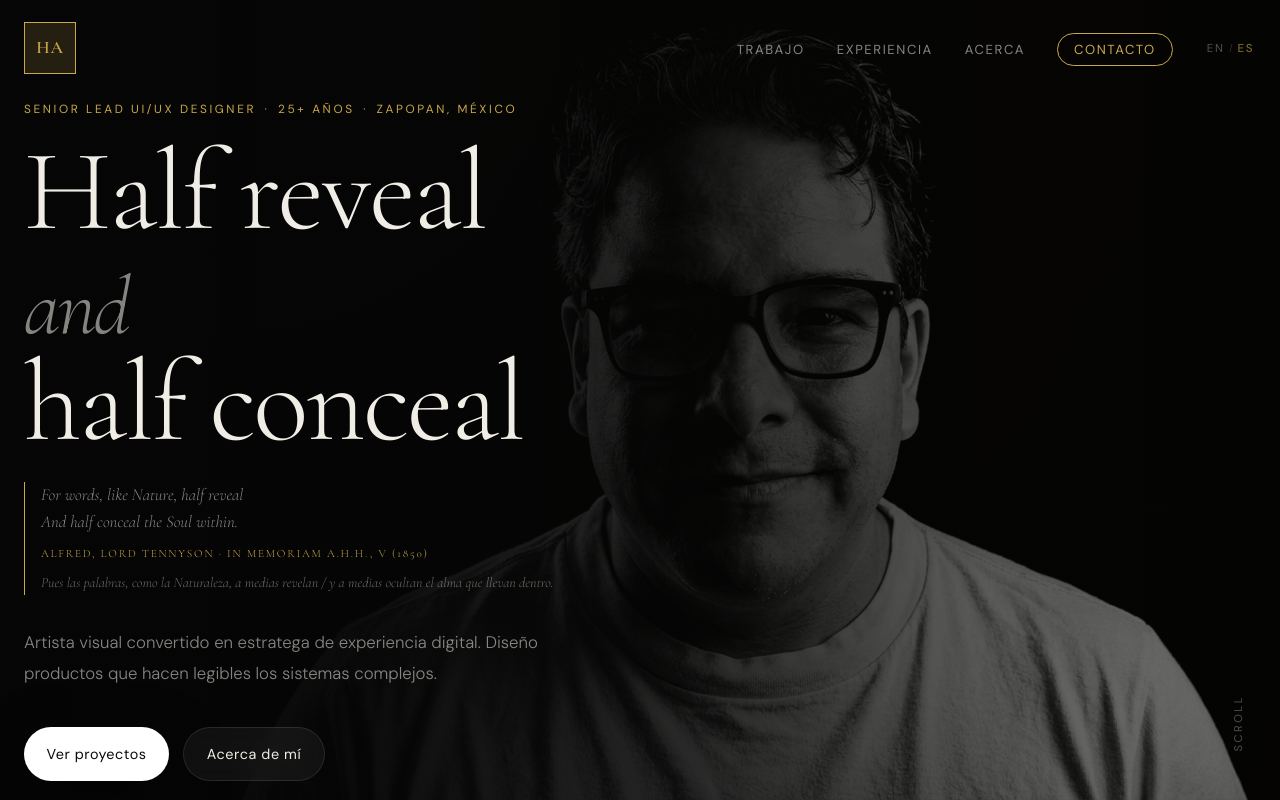
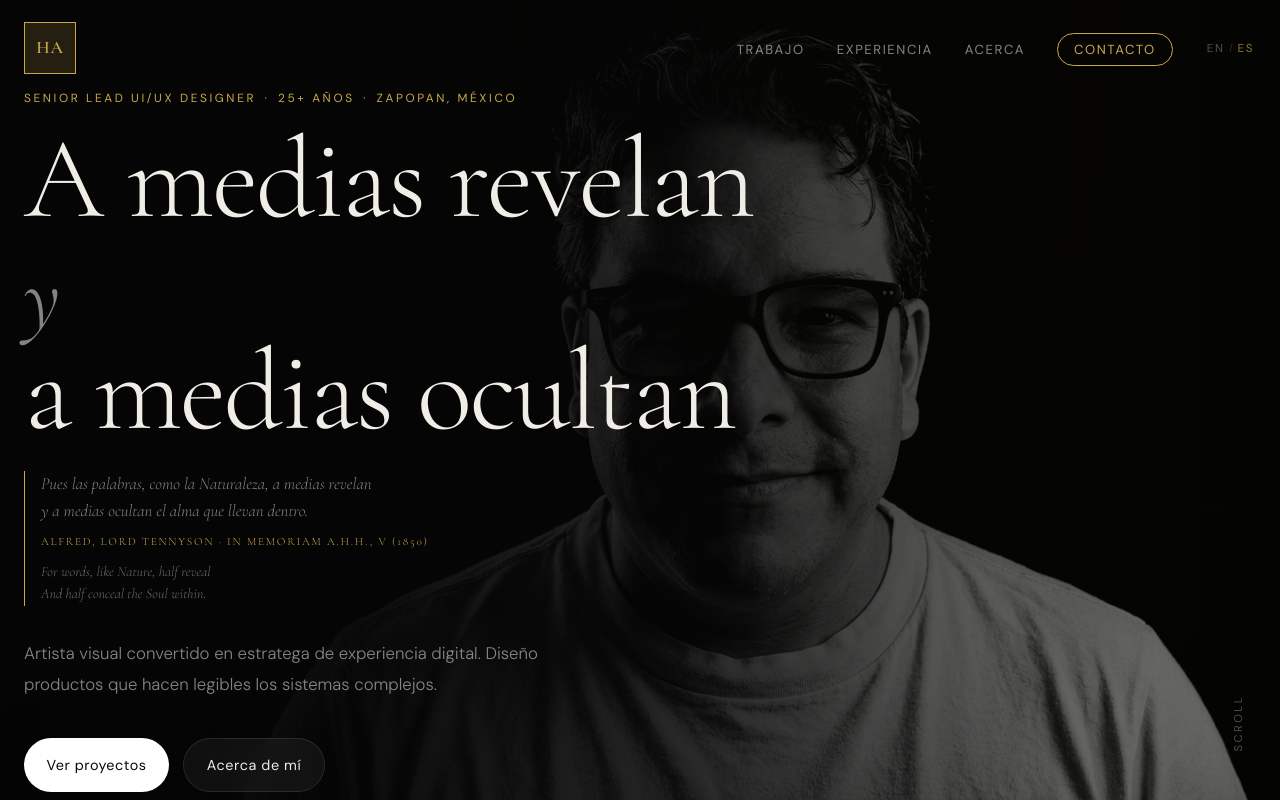
Before and after one commit to Harepper77/Harepper77.github.io, a plain HTML site: page index.html in a window 1280 px wide. Both pictures are taken after a click on the button "Switch language". Shown: the top 800 px of the page. Drawn offline with nearby package versions, Linux system fonts and the light colour scheme.

Commit message:
Hero: cita traducida al español (fragmento y cita completa), con el original en inglés debajo
Co-Authored-By: Claude Opus 5.5 <noreply@anthropic.com>

```diff
--- a/data/quotes.js
+++ b/data/quotes.js
@@ -1,36 +1,41 @@
 // Citas del hero — rotan solas cada semestre (ene–jun / jul–dic).
-// Textos verificados palabra por palabra en ediciones de dominio público.
-// "big" es el fragmento grande del hero; "lines" es la cita completa que se muestra debajo.
+// Textos en inglés verificados palabra por palabra en ediciones de dominio público.
+// "big"/"bigEs": fragmento grande del hero; "lines"/"linesEs": cita completa debajo.
 const heroQuotes = [
   {
     big: 'Half reveal<br/><em>and</em><br/>half conceal',
+    bigEs: 'A medias revelan<br/><em>y</em><br/>a medias ocultan',
     lines: ['For words, like Nature, half reveal', 'And half conceal the Soul within.'],
-    source: 'Alfred, Lord Tennyson · In Memoriam A.H.H., V (1850)',
-    es: 'Pues las palabras, como la Naturaleza, a medias revelan / y a medias ocultan el alma que llevan dentro.'
+    linesEs: ['Pues las palabras, como la Naturaleza, a medias revelan', 'y a medias ocultan el alma que llevan dentro.'],
+    source: 'Alfred, Lord Tennyson · In Memoriam A.H.H., V (1850)'
   },
   {
     big: 'Who simply tell<br/>the most <em>heart-easing</em><br/>things.',
+    bigEs: 'Quienes con sencillez<br/>cuentan lo que <em>alivia</em><br/>el corazón.',
     lines: ['And they shall be accounted poet kings', 'Who simply tell the most heart-easing things.'],
-    source: 'John Keats · Sleep and Poetry (1817)',
-    es: 'Y serán contados como reyes poetas / quienes con sencillez cuentan las cosas que más alivian el corazón.'
+    linesEs: ['Y serán contados como reyes poetas', 'quienes con sencillez cuentan lo que más alivia el corazón.'],
+    source: 'John Keats · Sleep and Poetry (1817)'
   },
   {
     big: 'If I could<br/><em>understand</em><br/>what you are',
+    bigEs: 'Si pudiera<br/><em>entender</em><br/>lo que eres',
     lines: ['Little flower—but if I could understand', 'What you are, root and all, and all in all,', 'I should know what God and man is.'],
-    source: 'Alfred, Lord Tennyson · Flower in the Crannied Wall (1869)',
-    es: 'Florecita, si pudiera entender / lo que eres, con todo y raíz, por completo, / sabría qué es Dios y qué es el hombre.'
+    linesEs: ['Florecita, si pudiera entender', 'lo que eres, con todo y raíz, por completo,', 'sabría qué es Dios y qué es el hombre.'],
+    source: 'Alfred, Lord Tennyson · Flower in the Crannied Wall (1869)'
   },
   {
     big: 'A new planet<br/><em>swims into</em><br/>his ken',
+    bigEs: 'Un planeta nuevo<br/><em>entra en</em><br/>su mirada',
     lines: ['Then felt I like some watcher of the skies', 'When a new planet swims into his ken;'],
-    source: 'John Keats · On First Looking into Chapman\'s Homer (1816)',
-    es: 'Entonces me sentí como un vigía de los cielos / cuando un planeta nuevo entra en su mirada.'
+    linesEs: ['Entonces me sentí como un vigía de los cielos', 'cuando un planeta nuevo entra en su mirada.'],
+    source: 'John Keats · On First Looking into Chapman\'s Homer (1816)'
   },
   {
     big: 'I am a part<br/><em>of all that</em><br/>I have met.',
+    bigEs: 'Soy parte<br/><em>de todo lo que</em><br/>he encontrado.',
     lines: ['I am a part of all that I have met;'],
-    source: 'Alfred, Lord Tennyson · Ulysses (1842)',
-    es: 'Soy parte de todo lo que he encontrado.'
+    linesEs: ['Soy parte de todo lo que he encontrado.'],
+    source: 'Alfred, Lord Tennyson · Ulysses (1842)'
   }
 ];
 
@@ -43,14 +48,16 @@ function getHeroQuote(date) {
   return heroQuotes[(((semester - start) % n) + n) % n];
 }
 
+// En español: fragmento y cita traducidos, con el original en inglés en pequeño.
 function renderHeroQuote(lang) {
   const q = getHeroQuote();
   const h1 = document.getElementById('hero-quote');
   const full = document.getElementById('hero-quote-full');
-  const tr = document.getElementById('hero-quote-es');
+  const orig = document.getElementById('hero-quote-es');
   if (!h1) return;
-  h1.innerHTML = q.big;
-  full.innerHTML = q.lines.join('<br/>') + '<cite>' + q.source + '</cite>';
-  tr.textContent = lang === 'es' ? q.es : '';
-  tr.hidden = lang !== 'es';
+  const es = lang === 'es';
+  h1.innerHTML = es ? q.bigEs : q.big;
+  full.innerHTML = (es ? q.linesEs : q.lines).join('<br/>') + '<cite>' + q.source + '</cite>';
+  orig.innerHTML = es ? q.lines.join('<br/>') : '';
+  orig.hidden = !es;
 }
--- a/index.html
+++ b/index.html
@@ -47,7 +47,7 @@
       <h1 id="hero-quote">Half reveal<br/><em>and</em><br/>half conceal</h1>
       <blockquote class="hero__quote">
         <p id="hero-quote-full">For words, like Nature, half reveal<br/>And half conceal the Soul within.<cite>Alfred, Lord Tennyson · In Memoriam A.H.H., V (1850)</cite></p>
-        <p id="hero-quote-es" class="hero__quote-es" hidden></p>
+        <p id="hero-quote-es" class="hero__quote-es" lang="en" hidden></p>
       </blockquote>
       <p class="hero__description" data-i18n="hero.desc">Former visual artist turned experience strategist. I design digital products that make complex systems legible — for enterprise logistics, civic infrastructure, and global-scale platforms.</p>
       <div class="hero__actions">
```
